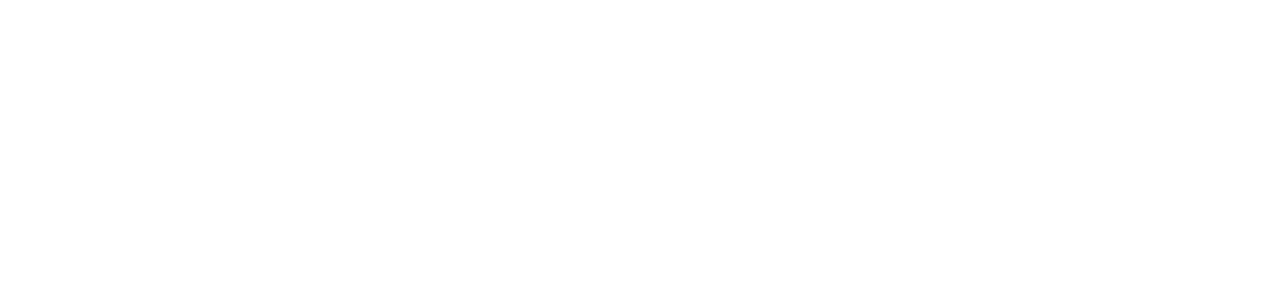
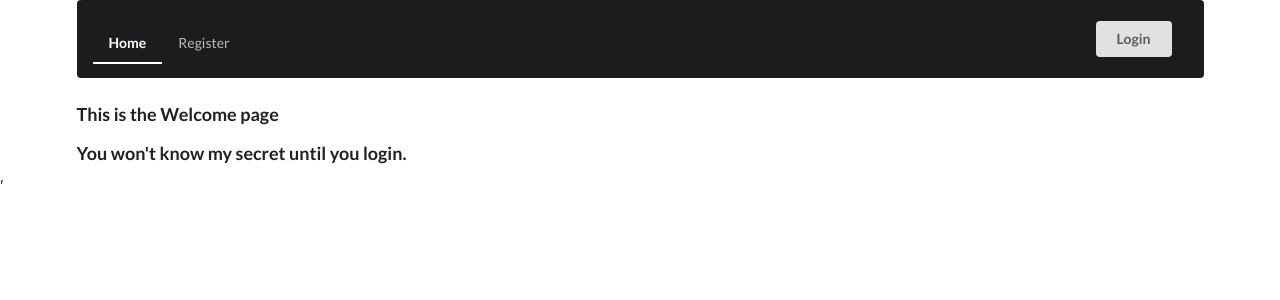
Before and after one commit to Simon-Oliver/kitchenOrdersApp, a React (Create React App) app in the folder client/: page /home in a window 1280 px wide. Shown: the top 300 px of the page. Built offline with nearby package versions, Linux system fonts and the light colour scheme; no server answers.

Commit message:
added header

```diff
--- a/client/src/components/App.css
+++ /dev/null
@@ -1,38 +0,0 @@
-.App {
-    height: 100vh;
-    display: flex;
-    flex-direction: column;
-    align-items: center;
-    justify-content: center;
-}
-
-.App-logo {
-    animation: App-logo-spin infinite 20s linear;
-    height: 40vmin;
-    pointer-events: none;
-}
-
-.App-header {
-    background-color: #282c34;
-    min-height: 100vh;
-    display: flex;
-    flex-direction: column;
-    align-items: center;
-    justify-content: center;
-    font-size: calc(10px + 2vmin);
-    color: white;
-}
-
-.App-link {
-    color: #61dafb;
-}
-
-@keyframes App-logo-spin {
-    from {
-        transform: rotate(0deg);
-    }
-
-    to {
-        transform: rotate(360deg);
-    }
-}
--- a/client/src/components/App.js
+++ b/client/src/components/App.js
@@ -1,20 +1,23 @@
 import React from 'react';
-import './App.css';
-import { Route, Switch } from 'react-router-dom';
+import { Route, Switch, BrowserRouter } from 'react-router-dom';
 import Login from './Pages/Login';
 import Home from './Pages/Home';
 import Register from './Pages/Register';
 import AddOrder from './Pages/AddOrder';
+import Header from './Pages/Header';
 
 const App = () => {
   return (
     <div className="App">
-      <Switch>
-        <Route exact path="/" component={Home} />
-        <Route path="/login" component={Login} />
-        <Route path="/register" component={Register} />
-        <Route path="/orders/new" component={AddOrder} />
-      </Switch>
+      <div className="ui container">
+        <Header />
+        <Switch>
+          <Route exact path="/home" component={Home} />
+          <Route path="/login" component={Login} />
+          <Route path="/register" component={Register} />
+          <Route path="/orders/new" component={AddOrder} />
+        </Switch>
+      </div>
     </div>
   );
 };
--- /dev/null
+++ b/client/src/components/Pages/Header.js
@@ -0,0 +1,48 @@
+import React, { Component } from 'react';
+import { connect } from 'react-redux';
+import { NavLink, Redirect, Link } from 'react-router-dom';
+import { signOut } from '../../actions/authentication';
+
+class Header extends Component {
+  state = {
+    redirect: ''
+  };
+
+  onBtnClick() {
+    fetch('users/auth/logout')
+      .then(res => res.json())
+      .then(this.props.signOut())
+      .then(data => {
+        this.setState({ redirect: data.redirect });
+      });
+  }
+
+  render() {
+    return (
+      <div className="ui inverted segment">
+        <div className="ui inverted secondary pointing menu">
+          <NavLink to="/home" className="item" activeClassName="active">
+            Home
+          </NavLink>
+          <NavLink to="/register" className="item" activeClassName="active">
+            Register
+          </NavLink>
+          <Link to="/login" className="right item">
+            <div className="ui button" onClick={() => this.onBtnClick()}>
+              {this.props.isSignedIn ? 'Logout' : 'Login'}
+            </div>
+          </Link>
+        </div>
+      </div>
+    );
+  }
+}
+
+const mapStateToProps = state => {
+  return { ...state.auth, ...state.status };
+};
+
+export default connect(
+  mapStateToProps,
+  { signOut }
+)(Header);
--- a/client/src/components/Pages/Home.js
+++ b/client/src/components/Pages/Home.js
@@ -19,19 +19,7 @@
       });
   }
 
-  onBtnClick() {
-    fetch('users/auth/logout')
-      .then(res => res.json())
-      .then(this.props.signOut())
-      .then(data => {
-        this.setState({ redirect: data.redirect });
-      });
-  }
-
   render() {
-    if (this.state.redirect) {
-      return <Redirect to="/login"></Redirect>;
-    }
     return (
       <div className="ui header">
         <h3>This is the Welcome page</h3>
@@ -40,9 +28,6 @@
         ) : (
           <p>You won't know my secret until you login.</p>
         )}
-        <button className="ui button" onClick={() => this.onBtnClick()}>
-          Logout
-        </button>
       </div>
     );
   }
```
